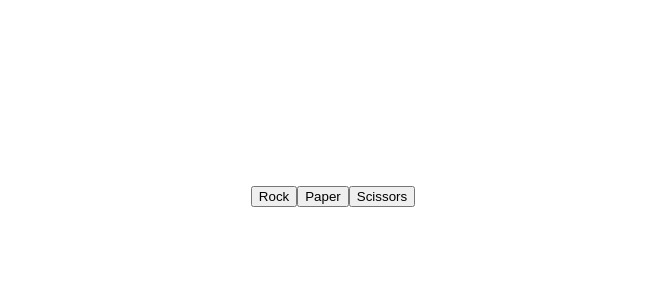
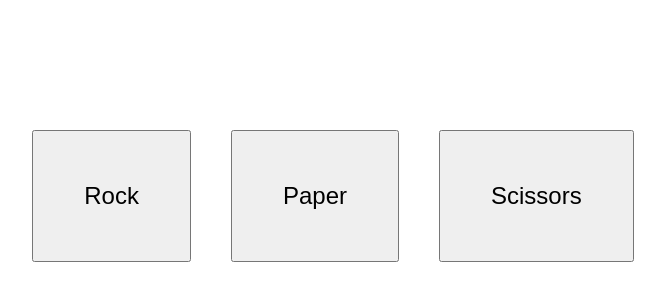
Before and after one commit to KelTay/Rock-Paper-Scissors, a plain HTML site: page index.html in a window 1280 px wide. Shown: the part 212-512 px from the top of the page, without its empty margins (307-972 px from the left). Drawn offline with Linux system fonts and the light colour scheme.

Commit message:
Modify button sizes

```diff
--- a/main.css
+++ b/main.css
@@ -4,3 +4,9 @@
     align-items: center;
     justify-content: center;
 }
+
+button {
+    margin: 20px;
+    padding: 50px;
+    font-size: 24px;
+}
```
